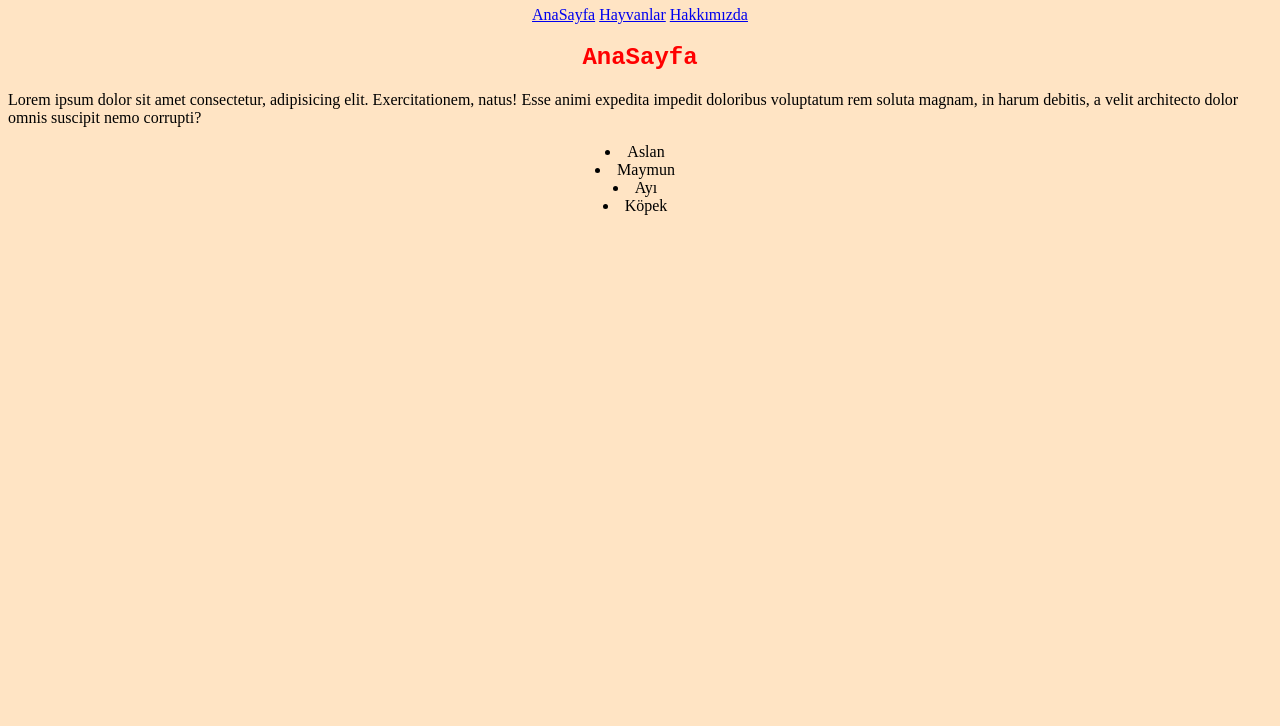
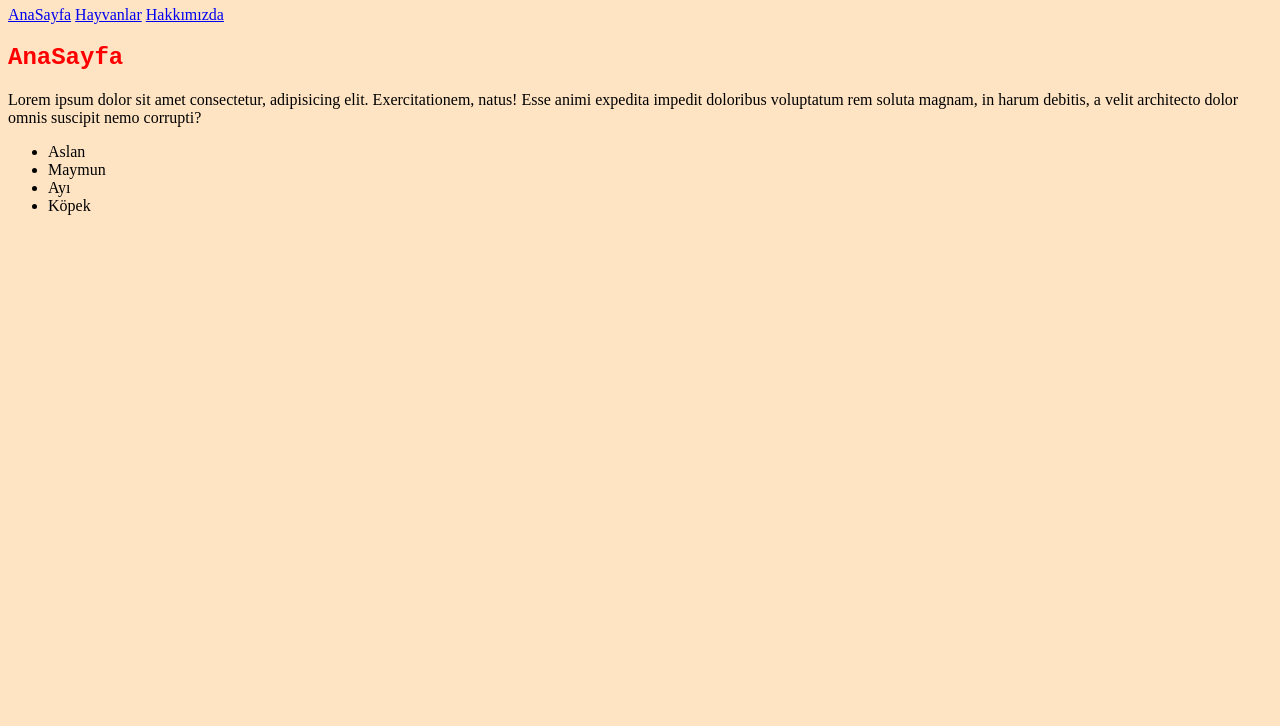
Before and after one commit to ecelik06/proje8, a plain HTML site: page index.html in a window 1280 px wide. Shown: the part 74-800 px from the top of the page. Drawn offline with Linux system fonts and the light colour scheme.

Commit message:
Css 1.ödev

```diff
--- a/css/style.css
+++ b/css/style.css
@@ -5,14 +5,14 @@ h1,h2{
 
 }
 .middle{
-    text-align: center;
+    text-align: left;
 }
 #dot
 {
     color:dark;
 
     font-family: 'Times New Roman', Times, serif;
-    list-style-position:inside ;
+
     margin-right: 50px ;
 }
 body{
```
